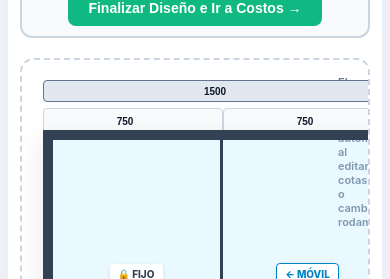
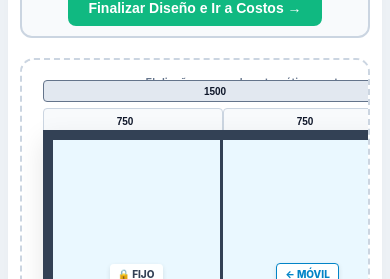
Before and after one commit to alanhuircamanm-boop/Cotizador-AMC, a plain HTML site: page index.html in a window 390 px wide. Both pictures are taken after a click on the button "2. Diseño de elementos". Shown: the part 233-512 px from the top of the page. Drawn offline with Linux system fonts and the light colour scheme.

Commit message:
Update index.html

```diff
--- a/index.html
+++ b/index.html
@@ -446,12 +446,12 @@
         justify-content: flex-start;
     }
     #nota-autoguardado {
-        position: static;
-        display: block;
-        align-self: flex-start;
-        width: 10px;
-        margin-bottom: 10px;
-        text-align: left;
+        position: absolute;
+        top: 15px;
+        right: 20px;
+        font-size: 11px;
+        color: var(--text-muted);
+        font-weight: 600;
     }
     #canvas-diseno {
         padding-left: 55px;
@@ -624,8 +624,8 @@
 
 
             <div id="vista">
-                <div id="nota-autoguardado" style="position: absolute; top: 15px; right: 20px; font-size: 11px; color: var(--text-muted); font-weight: 600;">
-                    El diseño se guarda automáticamente al editar cotas o cambiar rodamiento.
+                <div id="nota-autoguardado" >
+                    El diseño se guarda automáticamente.
                 </div>
 
 
@@ -786,7 +786,7 @@
         document.querySelectorAll('.tab-btn').forEach((btn, idx) => btn.classList.toggle('active', idx === (numero - 1)));
         document.querySelectorAll('.tab-content').forEach((content, idx) => content.classList.toggle('active', idx === (numero - 1)));
 
-        if(numero === 2) {renderizarSubTabs(); document.getElementById('vista').scrollLeft=0;}
+        if(numero === 2) { renderizarSubTabs(); document.getElementById('vista').scrollLeft = 0; }
         if(numero === 3) renderizarPestañaCostos();
         if(numero === 4) sincronizarDocumentoFinal();
     }
```
